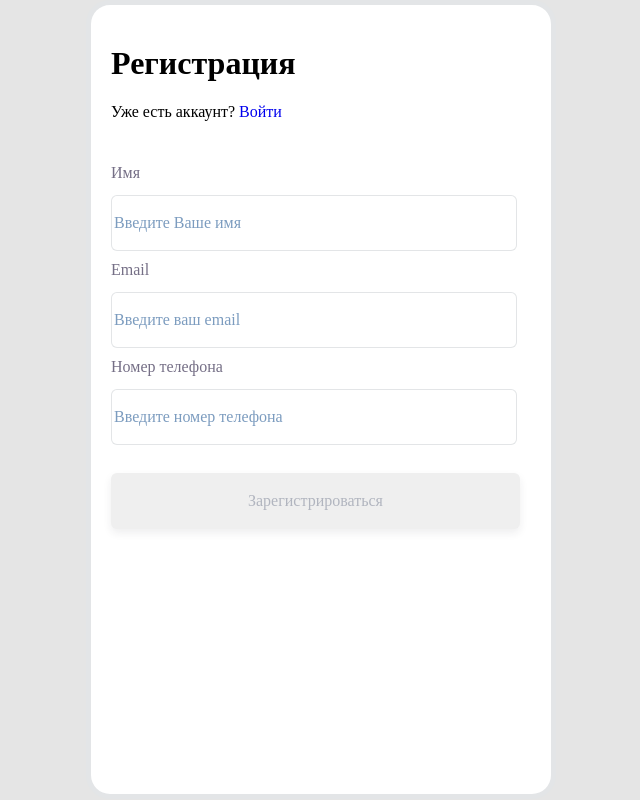
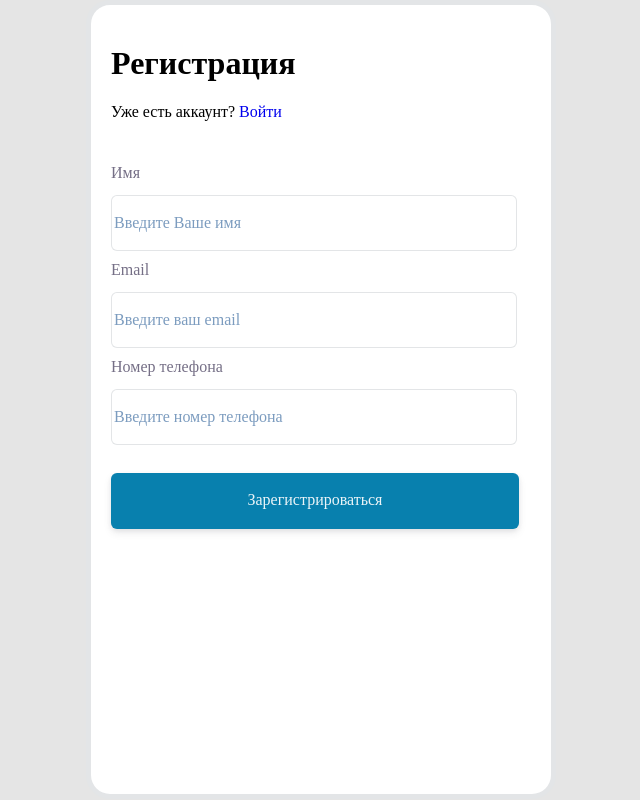
Before and after one commit to Decidophobia/form, a React (Create React App) app: page / in a window 1280 px wide. Shown: the whole page, without its empty margins (319-959 px from the left). Built offline with nearby package versions, Linux system fonts and the light colour scheme.

Commit message:
refactored error messages, turned inputs into Fields, minor css changes

```diff
--- a/src/Components/SignupForm/SignupForm.js
+++ b/src/Components/SignupForm/SignupForm.js
@@ -36,18 +36,12 @@ const validationSchema = yup.object({
 });
 
 function SignupForm() {
-  // const formik = useFormik({
-  //   initialValues,
-  //   onSubmit,
-  //   validationSchema,
-  // });
 
   return (
     <Formik
       initialValues={initialValues}
       validationSchema={validationSchema}
       onSubmit={onSubmit}
-
     >
       {(formik) => {
         return (
@@ -60,56 +54,45 @@ function SignupForm() {
               </span>
             </div>
             <div className={styles.formContent}>
-              <form onSubmit={formik.handleSubmit}>
               <div>
                 <label htmlFor="name">Имя</label>
-                  <input
+                <Field
                   className={styles.inputField}
                   id="name"
                   name="name"
                   type="text"
                   placeholder="Введите Ваше имя"
-                    {...formik.getFieldProps('name')}
                 />
-                  {formik.touched.name && formik.errors.name ? (
-                    <div className={styles.error}>{formik.errors.name}</div>
-                  ) : null}
+                <ErrorMessage name="name" component={ErrorText} />
               </div>
 
               <div>
                 <label htmlFor="email">Email</label>
-                  <input
+                <Field
                   className={styles.inputField}
                   id="email"
                   name="email"
                   type="email"
                   placeholder="Введите ваш email"
-                    {...formik.getFieldProps('email')}
                 />
-                  {formik.touched.email && formik.errors.email ? (
-                    <div className={styles.error}>{formik.errors.email}</div>
-                  ) : null}
+                <ErrorMessage name="email" component={ErrorText} />
               </div>
 
               <div>
                 <label htmlFor="phone">Номер телефона</label>
-                  <input
+                <Field
                   className={styles.inputField}
                   id="phone"
                   name="phone"
                   type="tel"
                   placeholder="Введите номер телефона"
-                    {...formik.getFieldProps('phone')}
                 />
-                  {formik.touched.phone && formik.errors.phone ? (
-                    <div className={styles.error}>{formik.errors.phone}</div>
-                  ) : null}
+                <ErrorMessage name="phone" component={ErrorText} />
               </div>
 
-                <button className={styles.btn} type="submit">
+              <button className={styles.btn} type="submit" disabled={!(formik.dirty && formik.isValid)}>
                 Зарегистрироваться
               </button>
-              </form>
             </div>
           </Form>
         );
--- a/src/Components/SignupForm/singupForm.module.css
+++ b/src/Components/SignupForm/singupForm.module.css
@@ -40,20 +40,26 @@ label {
   color: rgba(124, 156, 191, 1);
 }
 
-/* inactive */
+
 .btn {
   margin-top: 20px;
-  width: 409px;
-  height: 56.57px;
-  box-shadow: 0px 4px 8px rgba(44, 39, 56, 0.08);
+  width: 408px;
+  height: 56px;
+  box-shadow: 0px 2px 4px rgba(44, 39, 56, 0.08),
+  0px 4px 8px rgba(44, 39, 56, 0.08);
   border-radius: 6px;
-  text-align: center;
-  background-color: rgba(219, 226, 234, 1), 100%;
-  color:rgba(177, 181, 191, 1);
+  background-color: rgba(8, 128, 174, 1);
+  color: rgba(235, 244, 248, 1);
   border: none;
 }
 
+/* inactive */
+.btnInactive {
+  background-color: rgba(219, 226, 234, 1), 100%;
+  color: rgba(177, 181, 191, 1);
+}
+
 .error {
-  color:rgba(255, 113, 113, 1);
+  color: rgba(255, 113, 113, 1);
   font-size: 14px;
 }
```
Also changed, not shown: 1 other file (tests, documents, lock files or other folders). Lines whose indentation alone changed are shown as unchanged.
